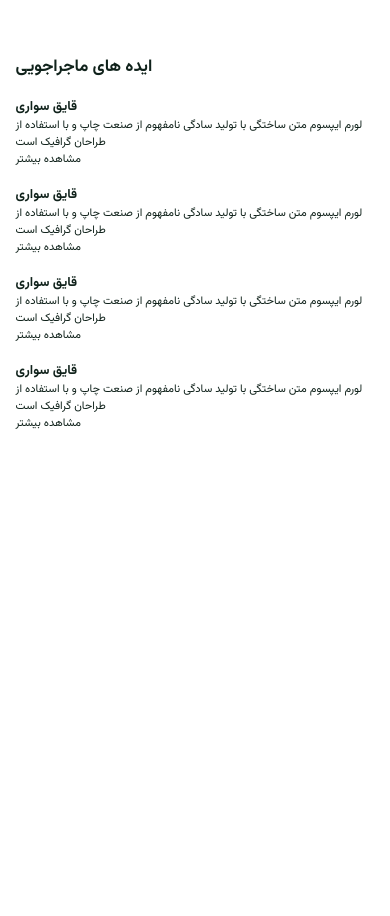
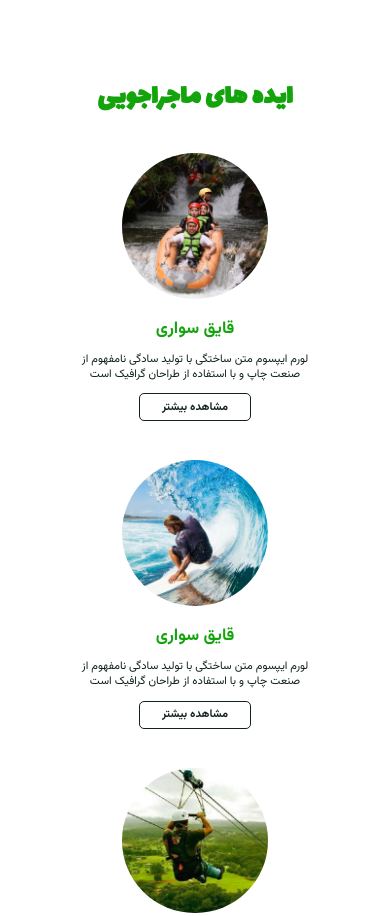
Before and after one commit to SamiraPourkhaligh/Irantour, a plain HTML site: page index.html in a window 390 px wide. Shown: the part 846-1762 px from the top of the page. Before the commit the page ends 1334 px from the top, so only its background shows below. Drawn offline with nearby package versions, Linux system fonts and the light colour scheme; a web font is replaced by a local one.

Commit message:
css for category section

```diff
--- a/css/style.scss
+++ b/css/style.scss
@@ -9,12 +9,12 @@ $green: #13a40b;
 $black: #10221b;
 $white: #fff;
 $light-bg: #eee;
-$border: 0.2rem solid $black;
-$box-shadow: 0 0.5rem 1rem rgba(0, 0, 0, 0.1);
+$border: 0.1rem solid $black;
+$box-shadow: 0rem 0.2rem 0.3rem rgba(0, 0, 0, 0.2);
 
 @mixin grid($value) {
   display: grid;
-  grid-template-columns: repeat(auto-fit, minmax($value, 1fr));
+  grid-template-columns: repeat(auto-fill, minmax($value, 1fr));
   gap: 1.5rem;
 }
 
@@ -49,7 +49,15 @@ section {
   padding: 5rem 4%;
 }
 
-.btn {
+.heading {
+  text-align: center;
+  margin: 2rem auto;
+  font-size: 2.5rem;
+  color: $green;
+  font-family: "Lalezar";
+}
+
+.btn-1 {
   margin-top: 1rem;
   display: inline-block;
   border: 1px solid #ffffff88;
@@ -60,10 +68,6 @@ section {
   padding: 0.5rem 2rem;
   font-weight: 700;
   border-radius: 7px;
-  -webkit-border-radius: 7px;
-  -moz-border-radius: 7px;
-  -ms-border-radius: 7px;
-  -o-border-radius: 7px;
 
   &:hover {
     background: $white;
@@ -72,7 +76,24 @@ section {
   }
 }
 
-// Header ====================
+.btn-2 {
+  display: inline-block;
+  color: $black;
+  border: $border;
+  cursor: pointer;
+  background: $white;
+  font-size: 1rem;
+  padding: 0.4rem 2rem;
+  font-weight: 700;
+  border-radius: 5px;
+  &:hover {
+    background: $black;
+    color: $white;
+    border: 1px solid $black;
+  }
+}
+
+//  ==================== Header
 .header {
   position: fixed;
   top: 0;
@@ -85,6 +106,11 @@ section {
   display: flex;
   align-items: center;
   justify-content: center;
+
+  &.active {
+    background: $white;
+    box-shadow: $box-shadow;
+  }
 
   .logo {
     margin-right: auto;
@@ -154,7 +180,7 @@ section {
   }
 }
 
-// Search-form ====================
+//  ==================== Search-form
 
 .search-form {
   position: fixed;
@@ -222,7 +248,7 @@ section {
   }
 }
 
-// Home ====================
+//  ==================== Home
 .home {
   padding: 0;
   .box {
@@ -305,16 +331,63 @@ section {
   }
 }
 
-//  Media queries ====================
+//  ==================== Category
+.category {
+  .box-container {
+    @include grid(23%);
+
+    .box {
+      text-align: center;
+      padding: 2rem 0;
+
+      img {
+        width: 13rem;
+        height: 13rem;
+        border-radius: 50%;
+        margin-bottom: 1rem;
+      }
+
+      h3 {
+        font-size: 1.5rem;
+        color: $green;
+      }
+
+      p {
+        font-size: 1rem;
+        color: $black;
+        padding: 1rem 0;
+        line-height: 1.3;
+      }
+    }
+  }
+}
+
+//  ==================== Media queries
 @media screen and (max-width: 1200px) {
   .header {
     padding: 0 2rem;
+  }
+  .category {
+    .box-container {
+      .box {
+        scale: 0.9;
+      }
+    }
   }
 }
 
 @media screen and (max-width: 992px) {
   html {
     font-size: 85%;
+  }
+  .category {
+    .box-container {
+      @include grid(25rem);
+      .box {
+        scale: 1;
+        padding: 2rem;
+      }
+    }
   }
 }
 
@@ -412,6 +485,22 @@ section {
       }
     }
   }
+  .category {
+    .box-container {
+      @include grid(18rem);
+    }
+  }
+}
+
+@media screen and (max-width: 576px) {
+  .category {
+    .box-container {
+      @include grid(25rem);
+      .box {
+        padding: 1rem 5rem;
+      }
+    }
+  }
 }
 
 @media screen and (max-width: 480px) {
```
Also changed, not shown: assets/images/category/boat riding.jpg (added), assets/images/category/bungee jump.jpg (added), assets/images/category/surfing.jpg (added), assets/images/category/zipline.jpg (added), css/style.css, 1 other file.
